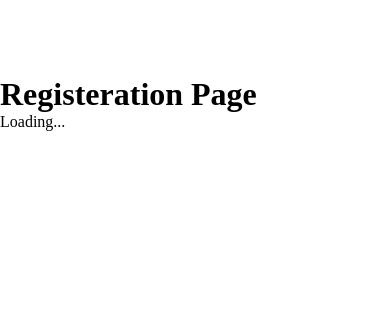
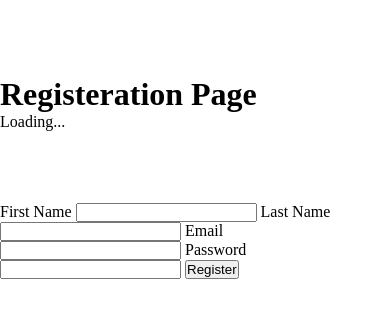
Before and after one commit to kalosius/Peachy-App, a Django app: page /register/ in a window 390 px wide. Shown: the part 68-386 px from the top of the page. Run offline with Django 5.2, Linux system fonts and the light colour scheme.

Commit message:
login, register, css

```diff
--- a/peachyapp/static/css/navbar.css
+++ b/peachyapp/static/css/navbar.css
@@ -28,5 +28,11 @@
 
     .container ul li {
         margin-left: 10px;
+
+    }
+    nav .container ul li a {
+        color: #fff !important;
+        text-decoration: none;
+
     }
 }
--- a/peachyapp/templates/auth/register.html
+++ b/peachyapp/templates/auth/register.html
@@ -7,6 +7,21 @@
 <div class="container">
     <h1>Registeration Page</h1>
     <p>Loading...</p>
+<br><br><br><br>
+    <form method="POST" action="">
+        <div class="container">
+            <label for="">First Name</label>
+            <input type="text" required>
+            <label for="">Last Name</label>
+            <input type="text" required>
+            <label for="">Email</label>
+            <input type="email" required>
+            <label for="">Password</label>
+            <input type="Password" required>
+            <button type="submit">Register</button>
+        </div>
+    </form>
+
 </div>
 
 {% endblock %}
--- a/peachyapp/templates/base.html
+++ b/peachyapp/templates/base.html
@@ -13,9 +13,9 @@
         <div class="container">
             <h1>PeachyBoys</h1>
             <ul>
-                <li>Home</li>
-                <li>Login</li>
-                <li>Register</li>
+                <li><a href="{% url 'home' %}">Home</a></li>
+                <li><a href="{% url 'user_login' %}">Login</a></li>
+                <li><a href="{% url 'registration' %}">Register</a></li>
             </ul>
         </div>
     </nav>
--- a/productionfiles/css/navbar.css
+++ b/productionfiles/css/navbar.css
@@ -28,5 +28,11 @@
 
     .container ul li {
         margin-left: 10px;
+
+    }
+    nav .container ul li a {
+        color: #fff !important;
+        text-decoration: none;
+
     }
 }
```
